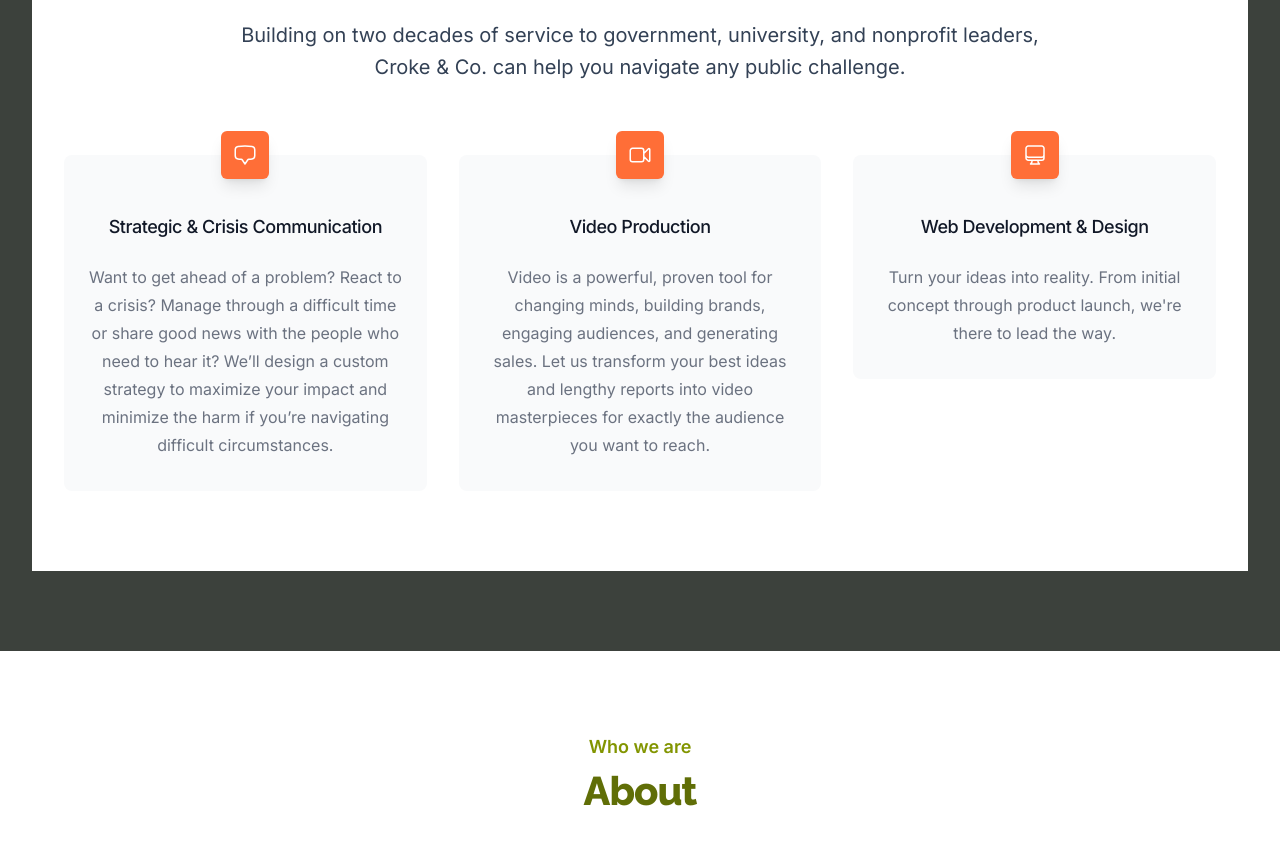
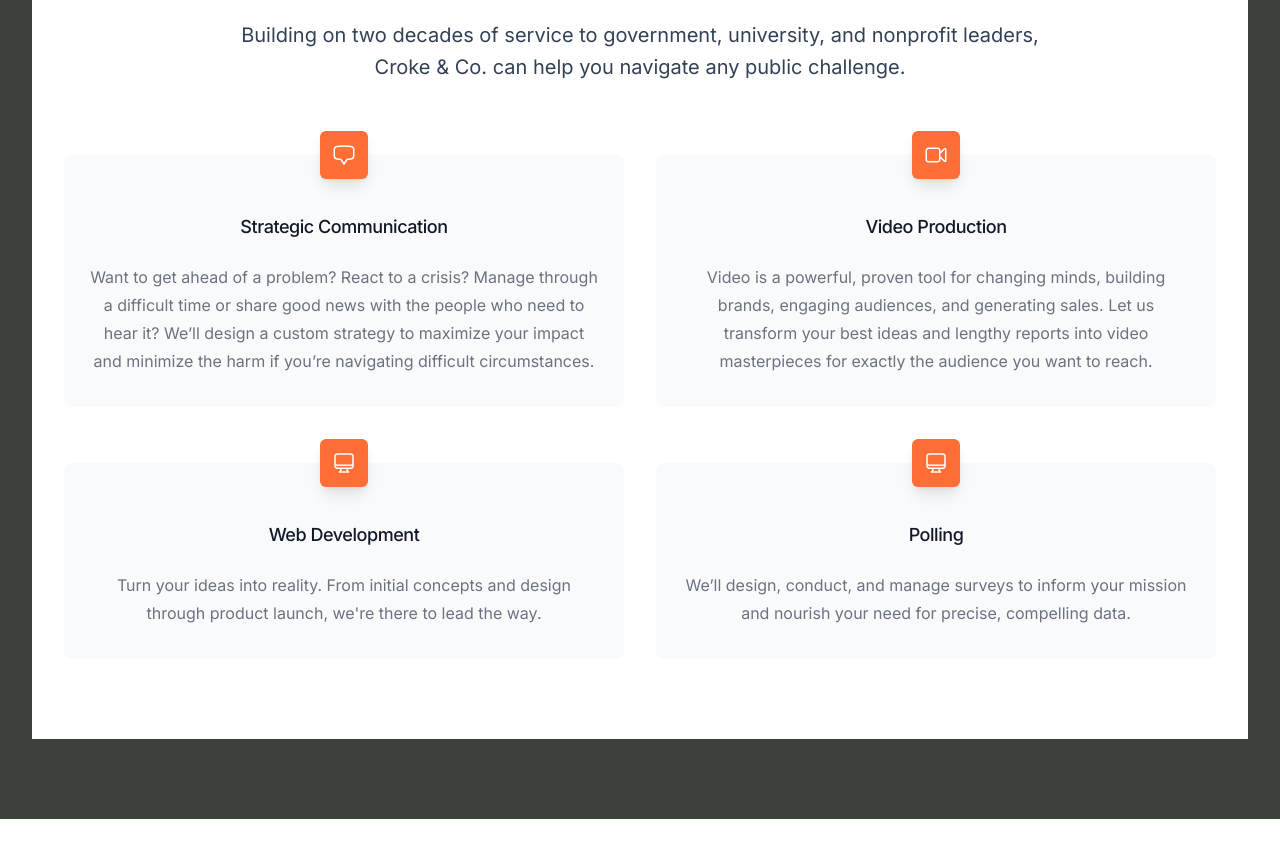
Before and after one commit to pc45/crokebrothers, a Next.js app: page / in a window 1280 px wide. Shown: the part 720-1561 px from the top of the page. Built offline with nearby package versions, Linux system fonts and the light colour scheme.

Commit message:
copy update

```diff
--- a/src/components/Services.jsx
+++ b/src/components/Services.jsx
@@ -7,7 +7,7 @@
 
 const features = [
   {
-    name: 'Strategic & Crisis Communication',
+    name: 'Strategic Communication',
     description: 'Want to get ahead of a problem? React to a crisis? Manage through a difficult time or share good news with the people who need to hear it? We’ll design a custom strategy to maximize your impact and minimize the harm if you’re navigating difficult circumstances.',
     icon: ChatBubbleBottomCenterIcon,
   },
@@ -17,8 +17,13 @@
     icon: VideoCameraIcon,
   },
   {
-    name: 'Web Development & Design',
-    description: 'Turn your ideas into reality. From initial concept through product launch, we\'re there to lead the way.',
+    name: 'Web Development',
+    description: 'Turn your ideas into reality. From initial concepts and design through product launch, we\'re there to lead the way.',
+    icon: ComputerDesktopIcon,
+  },
+  {
+    name: 'Polling',
+    description: 'We’ll design, conduct, and manage surveys to inform your mission and nourish your need for precise, compelling data.',
     icon: ComputerDesktopIcon,
   },
 ]
@@ -41,7 +46,7 @@
                 Building on two decades of service to government, university, and nonprofit leaders, Croke & Co. can help you navigate any public challenge.
               </p>
               <div className="mt-12">
-            <div className="grid grid-cols-1 gap-8 sm:grid-cols-2 lg:grid-cols-3">
+            <div className="grid grid-cols-2 gap-8 sm:grid-cols-2 lg:grid-cols-2">
               {features.map((feature) => (
                   <div key={feature.name} className="pt-6">
                     <div className="flow-root rounded-lg bg-gray-50 px-6 pb-8">
```
